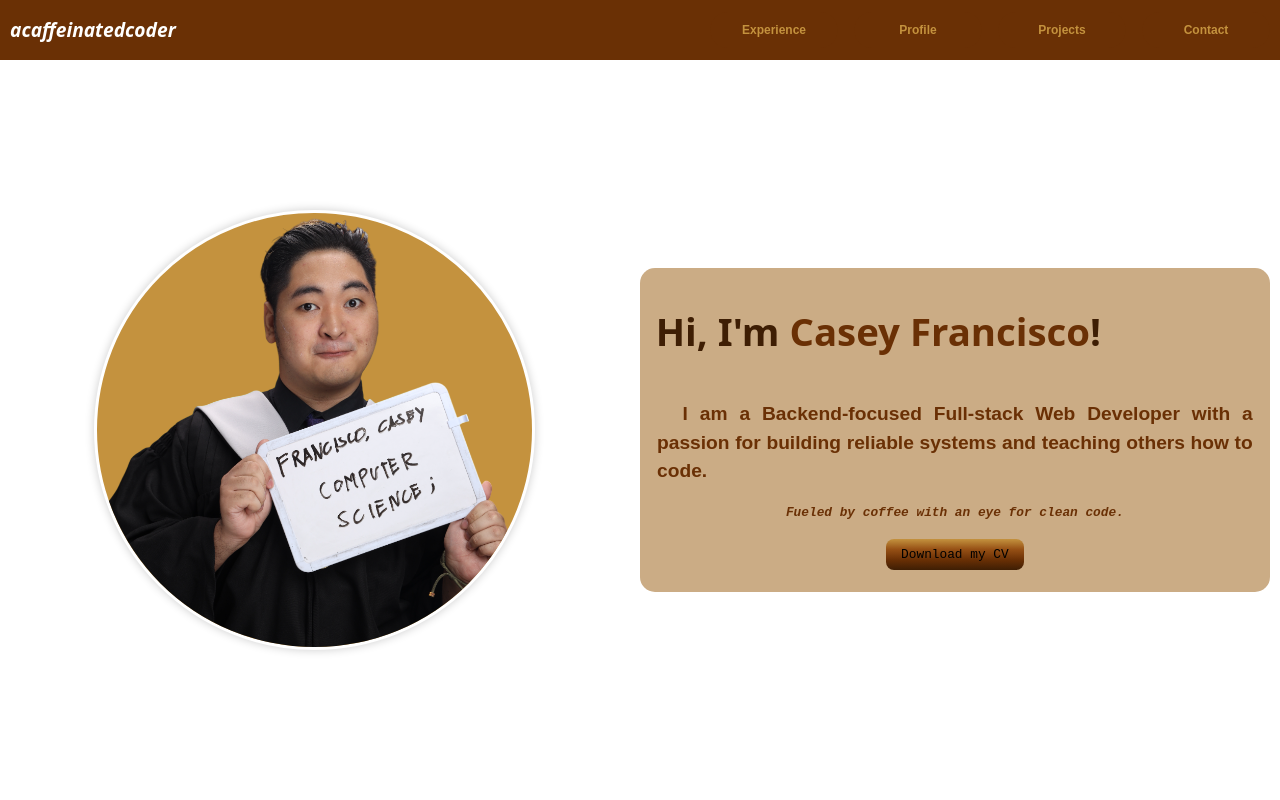
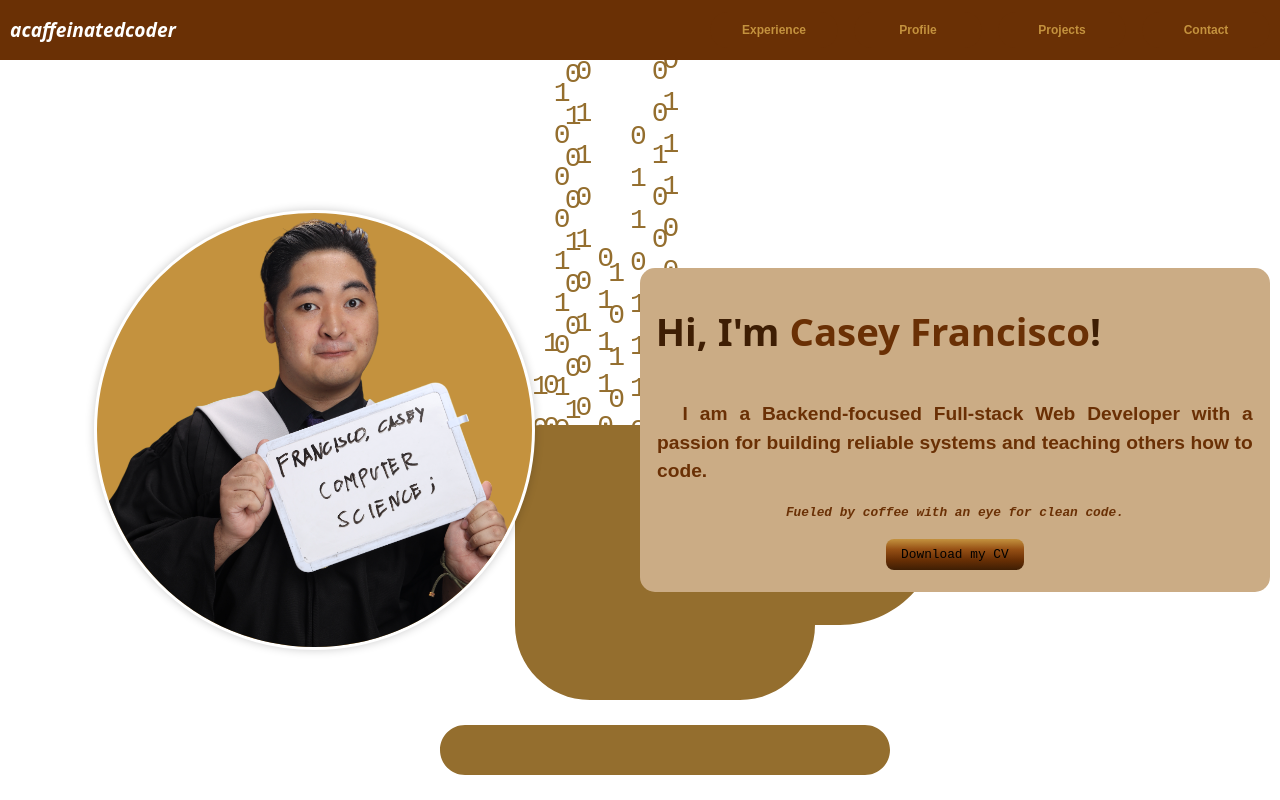
Before and after one commit to ACaffeinatedCoder/caffeinatedSite, a React (Vite) app: page / in a window 1280 px wide. Built offline with nearby package versions, Linux system fonts and the light colour scheme.

Commit message:
added background for main landing page

```diff
--- a/src/App.css
+++ b/src/App.css
@@ -20,6 +20,7 @@ html, body {
 
 .app-wrapper {
   position: relative;
+  display: flexbox;
   width: 100%;
   height: 100%;
   margin: 0;
@@ -198,3 +199,49 @@ html, body {
     opacity: 0;
   }
 }
+
+.background-icon {
+  position: fixed;
+  z-index: -1;
+  height: 50vh;
+  align-self: stretch;
+  bottom: 0px;
+  left: calc(50% - 25vh);
+  color:#946e2e;
+}
+
+.rain-container {
+  position: fixed;
+  top: 0;
+  left: 0;
+  width: 34%;
+  height: calc(100% - 46.5vh);
+  left: calc(50% - 13.5vh);
+  pointer-events: none;
+  overflow: hidden;
+  z-index: -1;
+  padding: 0 1rem;
+}
+
+.binary-column {
+  position: absolute;
+  top: -100%;
+  font-family: monospace;
+  font-size: 1.75rem;
+  color:#946e2e;
+  white-space: nowrap;
+  animation-name: fall;
+  animation-timing-function: linear;
+  animation-iteration-count: infinite;
+  animation-duration: 7.5s;
+}
+
+.binary-column span {
+  display: block;
+}
+
+@keyframes fall {
+  to {
+    transform: translateY(200vh);
+  }
+}
--- a/src/App.jsx
+++ b/src/App.jsx
@@ -5,6 +5,8 @@ import Experience from './Experience';
 import Profile from './Profile';
 import Contact from './Contact';
 import Project from './Project';
+import { FontAwesomeIcon } from '@fortawesome/react-fontawesome';
+import { fa0, fa1, faMugSaucer } from '@fortawesome/free-solid-svg-icons';
 
 /**
  *  Palette
@@ -22,6 +24,19 @@ import Project from './Project';
  */
 
 function App() {
+  const [rain, setRain] = useState([]);
+
+  useEffect(() => {
+    const columns = 13;
+    const newRain = Array.from({ length: columns }, (_, i) => ({
+      id: i,
+      left: `${i * 2.5}%`,
+      delay: Math.random() * 5,
+      speed: 2 + Math.random() * 3,
+    }));
+    setRain(newRain);
+  }, []);
+
   const [showOverlay, setShowOverlay] = useState(false);
   const [animationClass, setAnimationClass] = useState('');
   const [activeOverlay, setActiveOverlay] = useState(null);
@@ -42,7 +57,6 @@ function App() {
   };
 
   const downloadCV = () => {
-    // https://docs.google.com/document/d/1y6crW1i6mIigV_5OkiycpdWYhUO80CLB/edit?usp=sharing&ouid=100487627971534132954&rtpof=true&sd=true
     const exportURL = 'https://docs.google.com/document/d/1y6crW1i6mIigV_5OkiycpdWYhUO80CLB/export?format=pdf';
     const link = document.createElement('a');
     link.href = exportURL;
@@ -123,6 +137,27 @@ function App() {
           {activeOverlay === 'projects' && <Project closer={closeOverlay} />}
         </div>
       )}
+      <div className="rain-container">
+      {rain.map((drop) => (
+        <div
+          key={drop.id}
+          className="binary-column"
+          style={{
+            left: drop.left,
+            animationDelay: `${drop.delay}s`,
+          }}
+        >
+          {Array.from({ length: 20 }).map((_, i) => (
+            <span key={i}>{Math.round(Math.random())}</span>
+          ))}
+        </div>
+      ))}
+    </div>
+
+      <FontAwesomeIcon
+        icon={faMugSaucer}
+        className='background-icon'
+      />
     </div>
   );
 }
```
